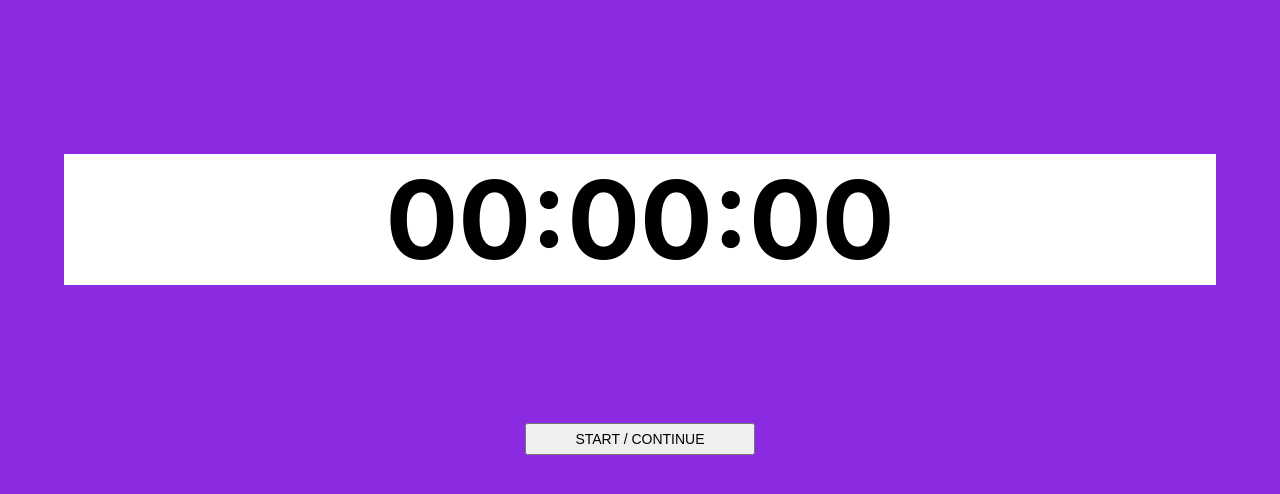
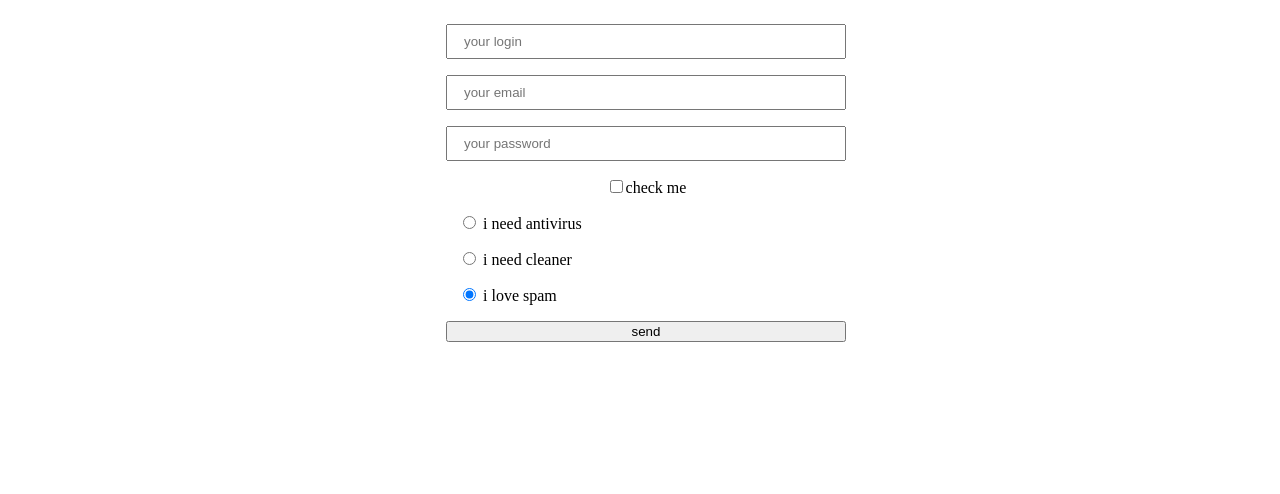
Before and after one commit to thornywhale/app-001, a React (Create React App) app: page / in a window 1280 px wide. Shown: the top 494 px of the page. Built offline with nearby package versions, Linux system fonts and the light colour scheme.

Commit message:
Add hw Form elements

```diff
--- a/package.json
+++ b/package.json
@@ -6,9 +6,10 @@
     "@testing-library/jest-dom": "^5.17.0",
     "@testing-library/react": "^13.4.0",
     "@testing-library/user-event": "^13.5.0",
+    "classnames": "^2.3.2",
     "react": "^18.2.0",
     "react-dom": "^18.2.0",
-    "react-scripts": "5.0.1",
+    "react-scripts": "^5.0.1",
     "web-vitals": "^2.1.4"
   },
   "scripts": {
--- a/src/App.css
+++ b/src/App.css
@@ -1,4 +1,7 @@
 body {
-  margin: 0;
   text-align: center;
 }
+
+.null {
+  display: none;
+}
--- a/src/App.jsx
+++ b/src/App.jsx
@@ -1,11 +1,11 @@
 import React from "react";
 import "./App.css";
-import StopWatchTimeout from './components/StopWatchTimeout/index';
+import SignInForm from './components/SignInForm/SignInForm';
 
 function App() {
   return (
     <>
-      <StopWatchTimeout/>
+      <SignInForm />
     </>
   );
 }
--- /dev/null
+++ b/src/components/SignInForm/SignInForm.jsx
@@ -0,0 +1,133 @@
+import React, { Component } from "react";
+import cx from "classnames";
+import styles from "./SignInForm.module.css";
+const initialValues = {
+  email: "",
+  password: "",
+  emailValid: true,
+  passwordValid: true,
+  loginValid: true,
+  check: false,
+  option: true,
+};
+
+class SignInForm extends Component {
+  constructor(props) {
+    super(props);
+    this.state = { ...initialValues };
+  }
+
+  handleForm = (event) => {
+    event.preventDefault();
+    // event.target.reset();
+    this.setState({ ...initialValues });
+  };
+
+  handleInput = ({ target: { name, value } }) => {
+    this.setState({
+      [name]: value,
+      [`${name}Valid`]: value.includes(" ") === false,
+    });
+  };
+
+  handleCheckbox = ({ target: { name, checked } }) => {
+    this.setState({ [name]: checked });
+  };
+  // handleRadio = (event) => {
+  //   this.setState({ option: event.target.value });
+  // };
+  handleRadio = ({ target: { name, option } }) => {
+    this.setState({ [name]: option });
+  };
+
+  render() {
+    const {
+      check,
+      option,
+      email,
+      login,
+      password,
+      emailValid,
+      loginValid,
+      passwordValid,
+    } = this.state;
+    const classesLogin = cx(styles.input, { [styles.invalid]: !loginValid });
+    const classesEmail = cx(styles.input, { [styles.invalid]: !emailValid });
+    const classesPassword = cx(styles.input, {
+      [styles.invalid]: !passwordValid,
+    });
+
+    return (
+      <form className={styles.form} onSubmit={this.handleForm}>
+        <input
+          className={classesLogin}
+          value={login}
+          onChange={this.handleInput}
+          type="text"
+          name="login"
+          placeholder="your login"
+          pattern="[a-zA-Z1-9]"
+        />
+        <input
+          className={classesEmail}
+          value={email}
+          onChange={this.handleInput}
+          type="email"
+          name="email"
+          placeholder="your email"
+        />
+        <input
+          className={classesPassword}
+          value={password}
+          onChange={this.handleInput}
+          type="password"
+          name="password"
+          placeholder="your password"
+        />
+        <label>
+          <input
+            onChange={this.handleCheckbox}
+            checked={check}
+            type="checkbox"
+            name="check"
+            placeholder="your email"
+          />
+          check me
+        </label>
+        <div>
+          <input
+            value={true}
+            onChange={this.handleRadio}
+            type="radio"
+            name="radio1"
+            checked={option === true}
+          />
+          <p> i need antivirus</p>
+        </div>
+        <div>
+          <input
+            value={true}
+            onChange={this.handleRadio}
+            type="radio"
+            name="radio1"
+            checked={option === true}
+          />
+          <p> i need cleaner</p>
+        </div>
+        <div>
+          <input
+            value={true}
+            onChange={this.handleRadio}
+            type="radio"
+            name="radio1"
+            checked={option === true}
+          />
+          <p> i love spam</p>
+        </div>
+        <button type="submit">send</button>
+      </form>
+    );
+  }
+}
+
+export default SignInForm;
--- /dev/null
+++ b/src/components/SignInForm/SignInForm.module.css
@@ -0,0 +1,28 @@
+.form {
+  display: flex;
+  flex-direction: column;
+
+  max-width: 400px;
+  margin: auto;
+}
+.form > * {
+  margin-top: 1rem;
+}
+
+.input {
+  padding: 0.5rem 1rem;
+}
+
+.invalid {
+  background-color: rgba(255, 0, 0, 0.427);
+}
+div {
+  padding-left: 12px;
+  text-align: left;
+}
+div > p {
+  display: inline;
+}
+label{
+  text-align: center;
+}
--- a/src/index.css
+++ b/src/index.css
@@ -1,27 +1,7 @@
-body {
-  margin-left: 50px;
-  font-size: 20px;
-  font-family: -apple-system, BlinkMacSystemFont, "Segoe UI", "Roboto", "Oxygen",
-    "Ubuntu", "Cantarell", "Fira Sans", "Droid Sans", "Helvetica Neue",
-    sans-serif;
-  -webkit-font-smoothing: antialiased;
-  -moz-osx-font-smoothing: grayscale;
+@import-normalize;
+:root {
+  font-size: 16px;
 }
-button {
-  margin: 2px;
-  padding: 6px 10px;
-  font-size: 14px;
+* {
+  box-sizing: border-box;
 }
-button:hover {
-  color: white;
-  background-color: black;
-}
-h2 > button {
-  margin-right: 20px;
-  border: 1px solid;
-  border-radius: 50%;
-}
-code {
-  font-family: source-code-pro, Menlo, Monaco, Consolas, "Courier New",
-    monospace;
-}
```
Also changed, not shown: src/reset.css (added), 1 other file (tests, documents, lock files or other folders).
